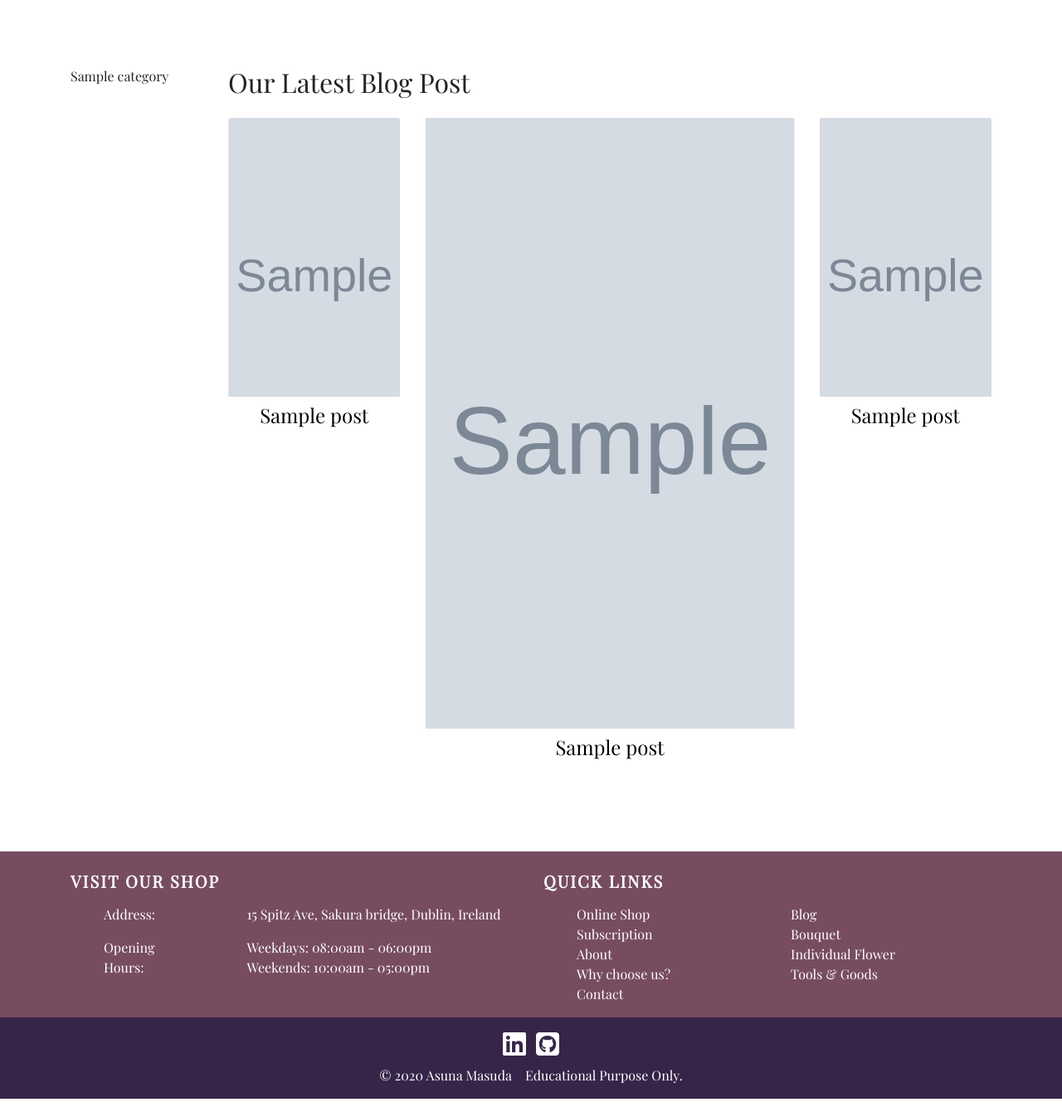
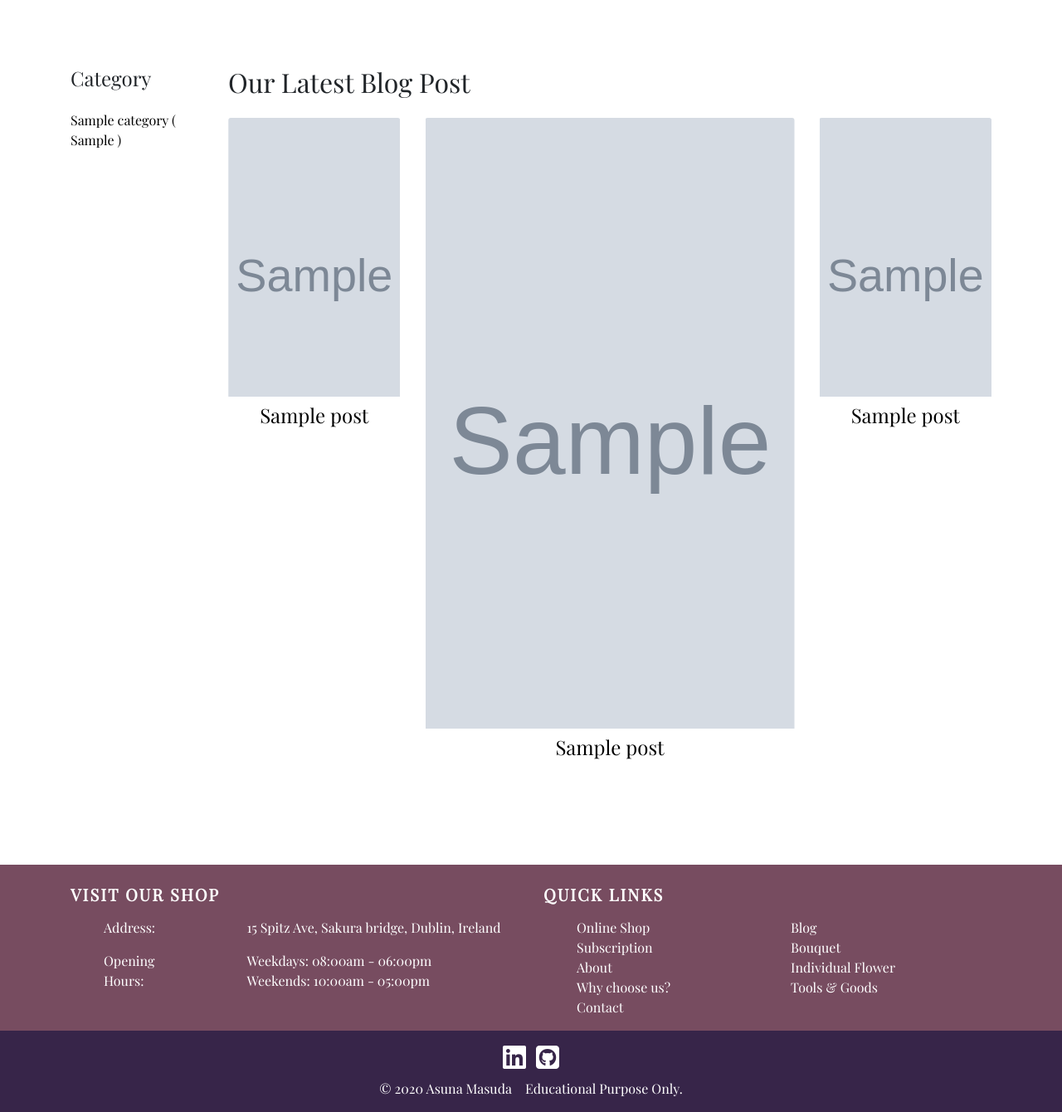
Before and after one commit to Vitalik487/Flowery-Days, a Django app: template blog/templates/blog/blog.html in a window 1280 px wide. Shown: the part 165-1505 px from the top of the page at 83% size. Run offline with Django 3.2, Linux system fonts and the light colour scheme; the template is opened without the code that fills it: most values are stand-ins (such as "Sample title", 1, 10 or a date in 2020); grey boxes marked "Sample" are stand-in pictures; one stand-in notice (Sample message) is shown; parts of the project's set-up code (start-up, migrations or seed data) failed here and were passed over; some libraries are stand-ins or nearby versions.

Commit message:
Add template tags that show categories to blog.html

```diff
--- a/blog/templates/blog/blog.html
+++ b/blog/templates/blog/blog.html
@@ -4,25 +4,28 @@
     <div class="container">
         <div class="row">
             <div class="col-lg-2">
-                {% for post in blog_post %}
+                <h4 class="mb-4">Category</h4>
+                    {% for category, values in category_dict.items %}
+                        <a href="{% url 'category_view' category|lower %}">
                             <p>
-                    {{ post.category }}
+                                <span>{{ category }}  </span>
+                                <span>( {{ values }} )</span>
                             </p>
-                    <br>
+                        </a>
                     {% endfor %}
             </div>
             <div class="col-lg-10">
                 <div class="row">
                     <div class="col-12 mb-3">
+                            <div class="row">
+                                <div class="col-12 mb-3">
                                     <h2>Our Latest Blog Post</h2>
                                 </div>
-                </div>
-                <div class="row">
                                 <div class="col-lg-3 card-width-small">
                                     {% for post in blog_post|slice:":2" %}
                                         {% for card_image in blog_image|in_image:post.pk %}
-                                <a href="{% url 'post_detail' post.slug %}">
-                                    <div class="card card-small-extenstion">
+                                            <a href="{% url 'post_view' post.slug %}">
+                                                <div class="card card-small-extenstion card-hover">
                                                     <div class="card-body card-body-small-extenstion">
                                                         <img class="card-img-top card-img-top-extenstion" src="{{ card_image.image.url }}" alt="blog_image">
                                                         <h4 class="card-title card-title-extenstion">{{ post.title }}</h4>
@@ -36,7 +39,7 @@
                                 <div class="col-lg-6 card-width-large">
                                     {% for post in blog_post|slice:"2:3" %}
                                         {% for card_image in blog_image|in_image:post.pk %}
-                                <a href="{% url 'post_detail' post.slug %}">
+                                            <a href="{% url 'post_view' post.slug %}">
                                                 <div class="card card-large-extenstion">
                                                     <div class="card-body card-body-large-extenstion">
                                                         <img class="card-img-top card-img-top-extenstion" src="{{ card_image.image.url }}" alt="blog_image">
@@ -51,7 +54,7 @@
                                 <div class="col-lg-3 card-width-small">
                                     {% for post in blog_post|slice:"3:5" %}
                                         {% for card_image in blog_image|in_image:post.pk %}
-                                <a href="{% url 'post_detail' post.slug %}">
+                                            <a href="{% url 'post_view' post.slug %}">
                                                 <div class="card card-small-extenstion">
                                                     <div class="card-body card-body-small-extenstion">
                                                         <img class="card-img-top card-img-top-extenstion" src="{{ card_image.image.url }}" alt="{{ post.title }}}}">
@@ -67,6 +70,8 @@
                     </div>
                 </div>
             </div>
+        </div>
+    </div>
 </section>
 
 {% endblock %}
```
Lines whose indentation alone changed are shown as unchanged.
